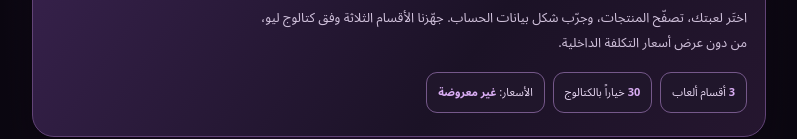
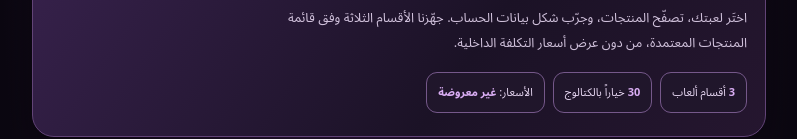
Before and after one commit to eyadooon-cmyk/baran-baro-preview, a plain HTML site: page index.html in a window 1280 px wide. Shown: the part 318-457 px from the top of the page, without its empty margins (241-1038 px from the left). Drawn offline with Linux system fonts and the light colour scheme; no server answers.

Commit message:
Remove supplier catalog attribution from BARO preview

```diff
--- a/index.html
+++ b/index.html
@@ -32,7 +32,7 @@ label{display:block;color:#d9c8e5;font-size:12px;font-weight:800;margin:12px 0 6
 <header class="top"><div class="brand">BAR<span>O</span></div><div class="pill">نسخة تجريبية آمنة</div></header>
 <div class="notice"><b>🔒 استقبال الطلبات مغلق حالياً</b><br>هذه معاينة للمنتجات والتصميم فقط. لا يتم إرسال بيانات أو إنشاء طلبات أو خصم رصيد أو الاتصال بأي مورد.</div>
 <div id="dbStatus" class="hint" style="margin:8px 4px 0">جارٍ التحقق من اتصال كتالوج الاختبار…</div>
-<section class="hero"><div class="eyebrow">BARAN GAME · MANUAL TOP-UP</div><h1>BARO للشحن اليدوي</h1><p>اختَر لعبتك، تصفّح المنتجات، وجرّب شكل بيانات الحساب. جهّزنا الأقسام الثلاثة وفق كتالوج ليو، من دون عرض أسعار التكلفة الداخلية.</p><div class="stats"><div class="stat"><b>3</b> أقسام ألعاب</div><div class="stat"><b>30</b> خياراً بالكتالوج</div><div class="stat">الأسعار: <b>غير معروضة</b></div></div></section>
+<section class="hero"><div class="eyebrow">BARAN GAME · MANUAL TOP-UP</div><h1>BARO للشحن اليدوي</h1><p>اختَر لعبتك، تصفّح المنتجات، وجرّب شكل بيانات الحساب. جهّزنا الأقسام الثلاثة وفق قائمة المنتجات المعتمدة، من دون عرض أسعار التكلفة الداخلية.</p><div class="stats"><div class="stat"><b>3</b> أقسام ألعاب</div><div class="stat"><b>30</b> خياراً بالكتالوج</div><div class="stat">الأسعار: <b>غير معروضة</b></div></div></section>
 <h2 class="section-title">1 · اختر القسم</h2>
 <div class="tabs" role="tablist">
 <button class="tab active" data-cat="pubg"><span class="emoji">🎯</span>PUBG MOBILE</button>
```
